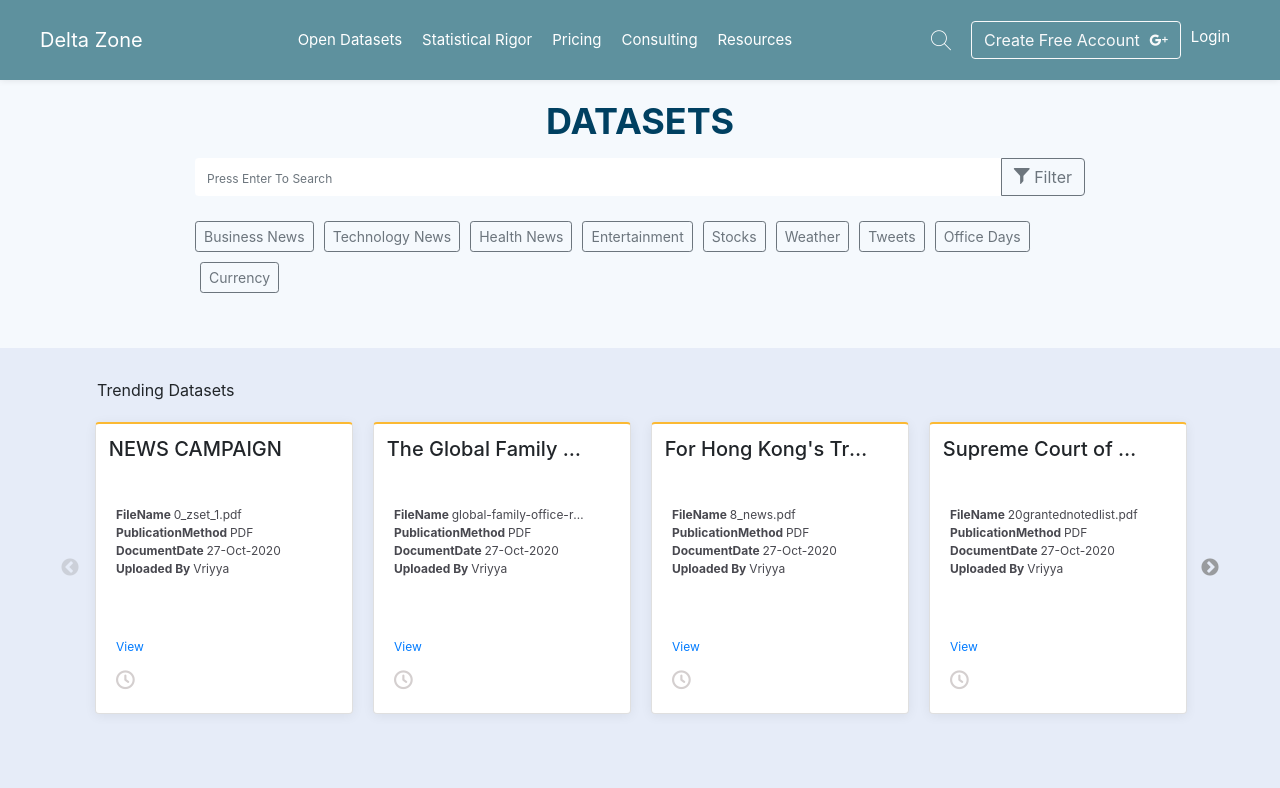
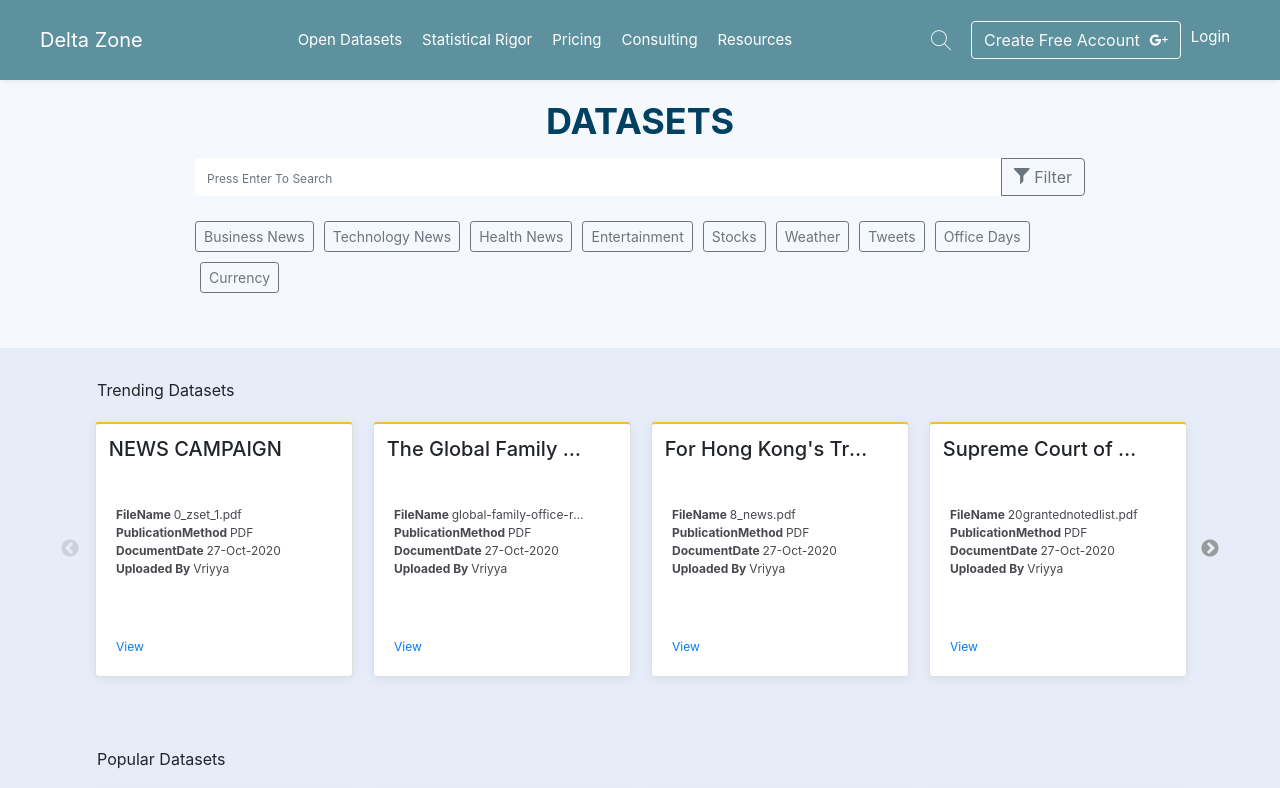
Before and after one commit to guptanidhi/React-Delta, a React (Create React App) app: page / in a window 1280 px wide. Shown: the top 788 px of the page. Built offline with nearby package versions, Linux system fonts and the light colour scheme.

Commit message:
Removed watch icon

```diff
--- a/src/components/Card/index.js
+++ b/src/components/Card/index.js
@@ -33,9 +33,6 @@ function CustomCard({ data }) {
         </div>
         <div className={style.cardFooter}>
           <Card.Link href="#">View</Card.Link>
-          <p>
-            <Icon icon="clock" />
-          </p>
         </div>
       </Card.Body>
     </Card>
```
